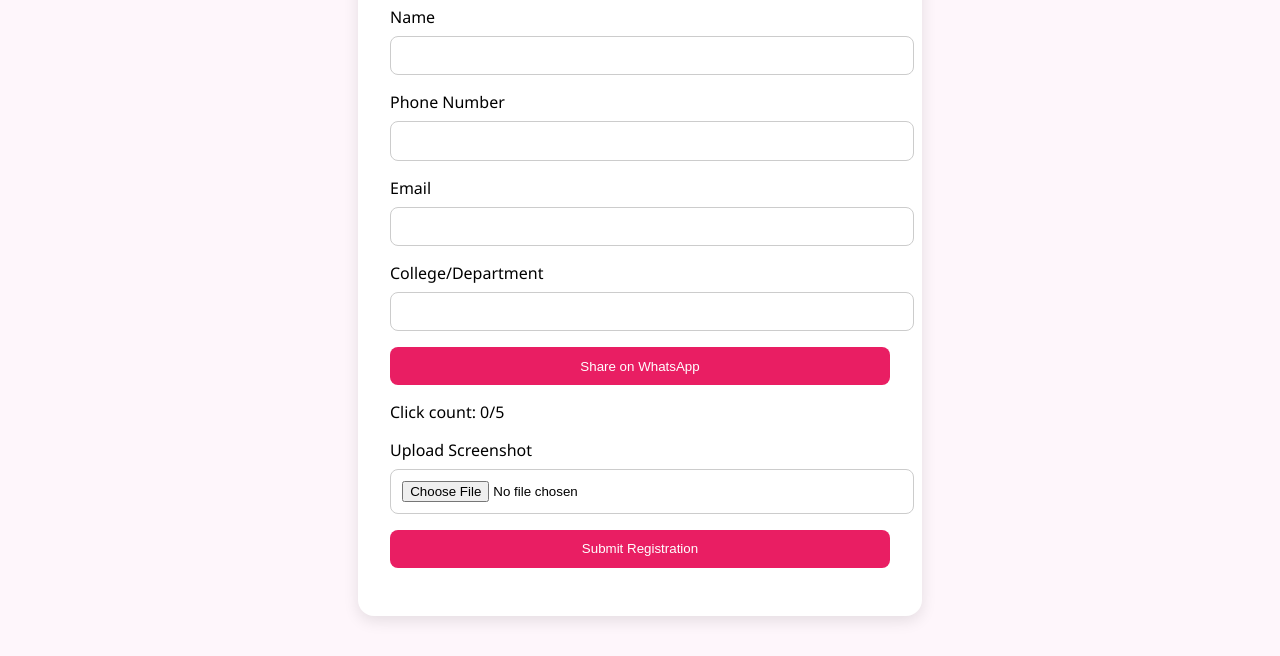
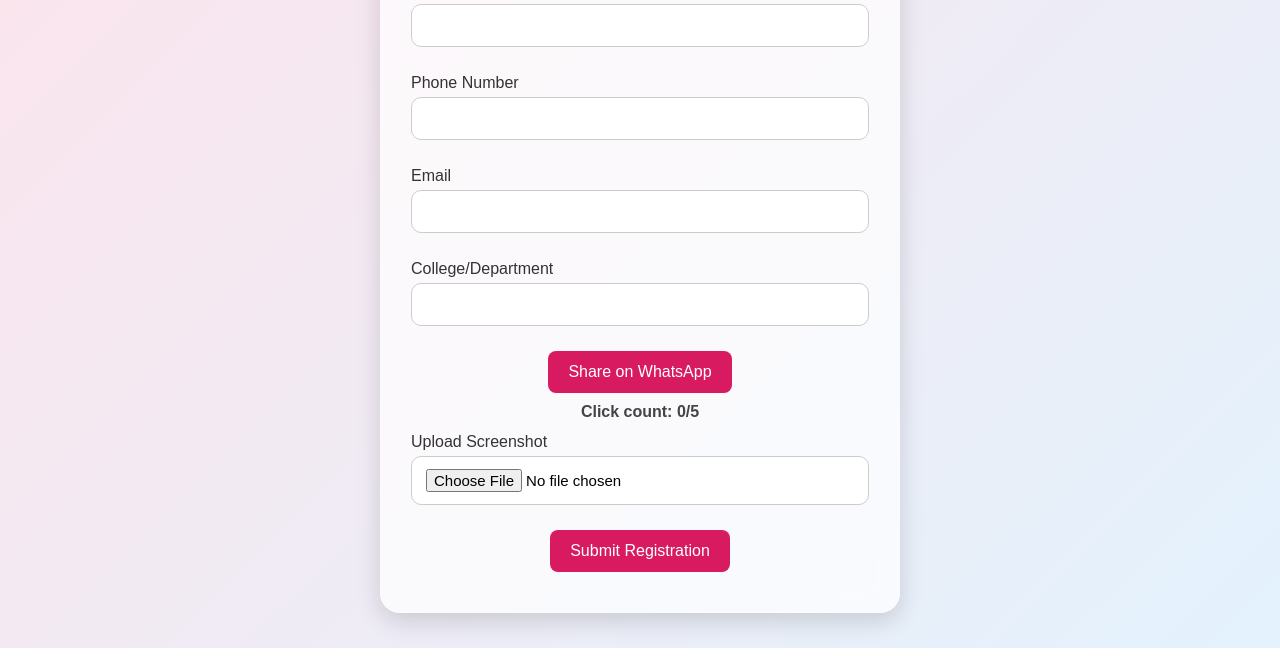
Before and after one commit to RamSingh7248/tech-for-girls-registration, a plain HTML site: page index.html in a window 1280 px wide. Shown: the part 152-808 px from the top of the page. Drawn offline with Linux system fonts and the light colour scheme.

Commit message:
Update style.css

```diff
--- a/style.css
+++ b/style.css
@@ -1,38 +1,91 @@
+/* Reset */
+* {
+  margin: 0;
+  padding: 0;
+  box-sizing: border-box;
+}
+
 body {
-  font-family: 'Segoe UI', sans-serif;
-  background: #fef6fb;
+  font-family: 'Poppins', sans-serif;
+  background: linear-gradient(135deg, #fce4ec, #e3f2fd);
   display: flex;
   justify-content: center;
-  padding: 2rem;
+  align-items: center;
+  min-height: 100vh;
+  padding: 30px;
 }
 
+/* Glass card */
 .container {
-  background: white;
-  padding: 2rem;
-  border-radius: 1rem;
-  box-shadow: 0 5px 15px rgba(0,0,0,0.1);
-  max-width: 500px;
+  background: rgba(255, 255, 255, 0.7);
+  backdrop-filter: blur(12px);
+  border-radius: 20px;
+  box-shadow: 0 8px 24px rgba(0, 0, 0, 0.15);
+  padding: 40px 30px;
+  max-width: 520px;
   width: 100%;
+  text-align: center;
+  border: 1px solid rgba(255, 255, 255, 0.3);
 }
 
-input, button {
+h1 {
+  color: #d81b60;
+  font-size: 26px;
+  margin-bottom: 25px;
+  font-weight: 600;
+}
+
+label {
   display: block;
-  margin-top: 0.5rem;
-  margin-bottom: 1rem;
+  text-align: left;
+  margin: 12px 0 5px;
+  color: #333;
+  font-weight: 500;
+}
+
+input, select {
   width: 100%;
-  padding: 0.7rem;
-  border-radius: 0.5rem;
+  padding: 12px 14px;
   border: 1px solid #ccc;
+  border-radius: 10px;
+  margin-bottom: 15px;
+  font-size: 15px;
+  background-color: #fff;
+  transition: all 0.2s;
+}
+
+input:focus {
+  outline: none;
+  border-color: #d81b60;
+  box-shadow: 0 0 5px rgba(216, 27, 96, 0.3);
 }
 
 button {
-  background-color: #e91e63;
+  background: #d81b60;
   color: white;
   border: none;
+  padding: 12px 20px;
+  font-size: 16px;
+  border-radius: 8px;
   cursor: pointer;
-  transition: 0.3s ease;
+  transition: background 0.3s ease;
+  margin-top: 10px;
 }
 
 button:hover {
-  background-color: #c2185b;
+  background: #ad1457;
 }
+
+#shareCount {
+  margin-top: 10px;
+  font-weight: bold;
+  color: #444;
+}
+
+#thankYouMessage {
+  font-size: 18px;
+  color: green;
+  font-weight: 600;
+  display: none;
+  margin-top: 25px;
+}
```
